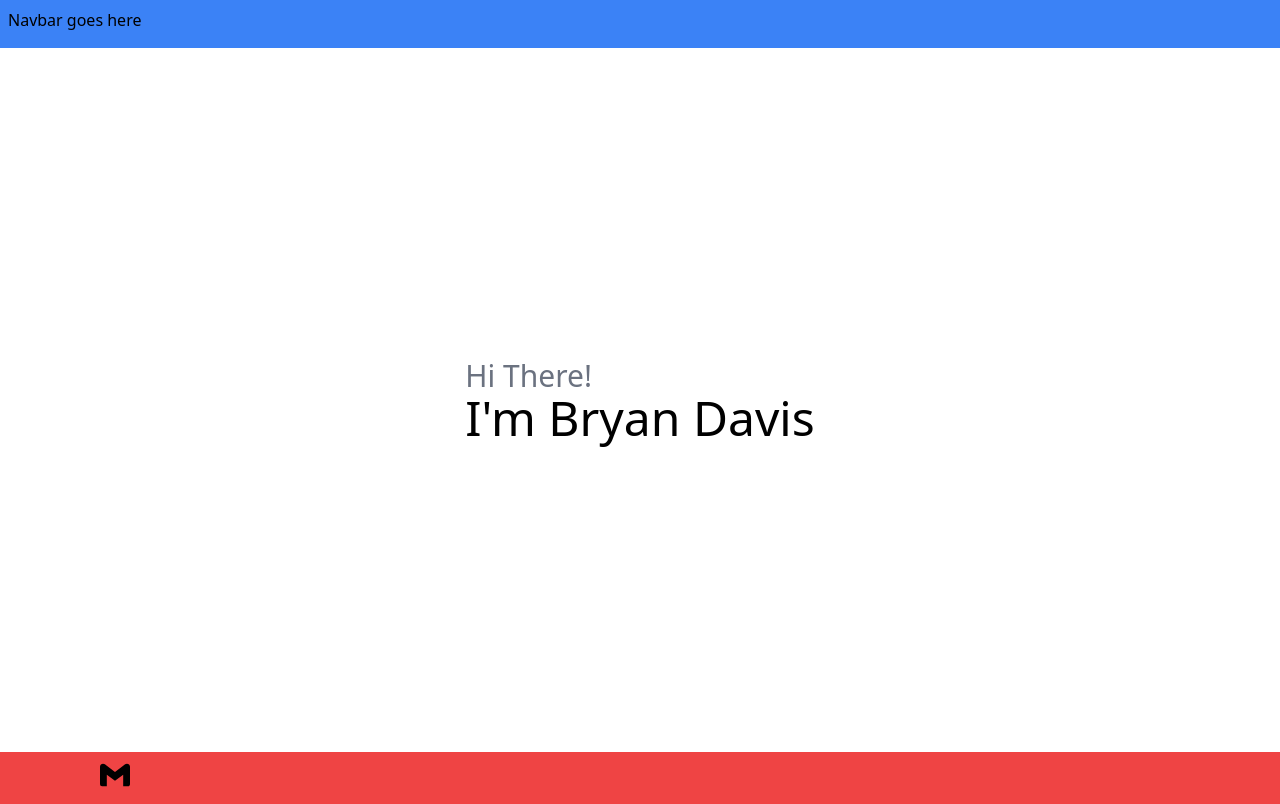
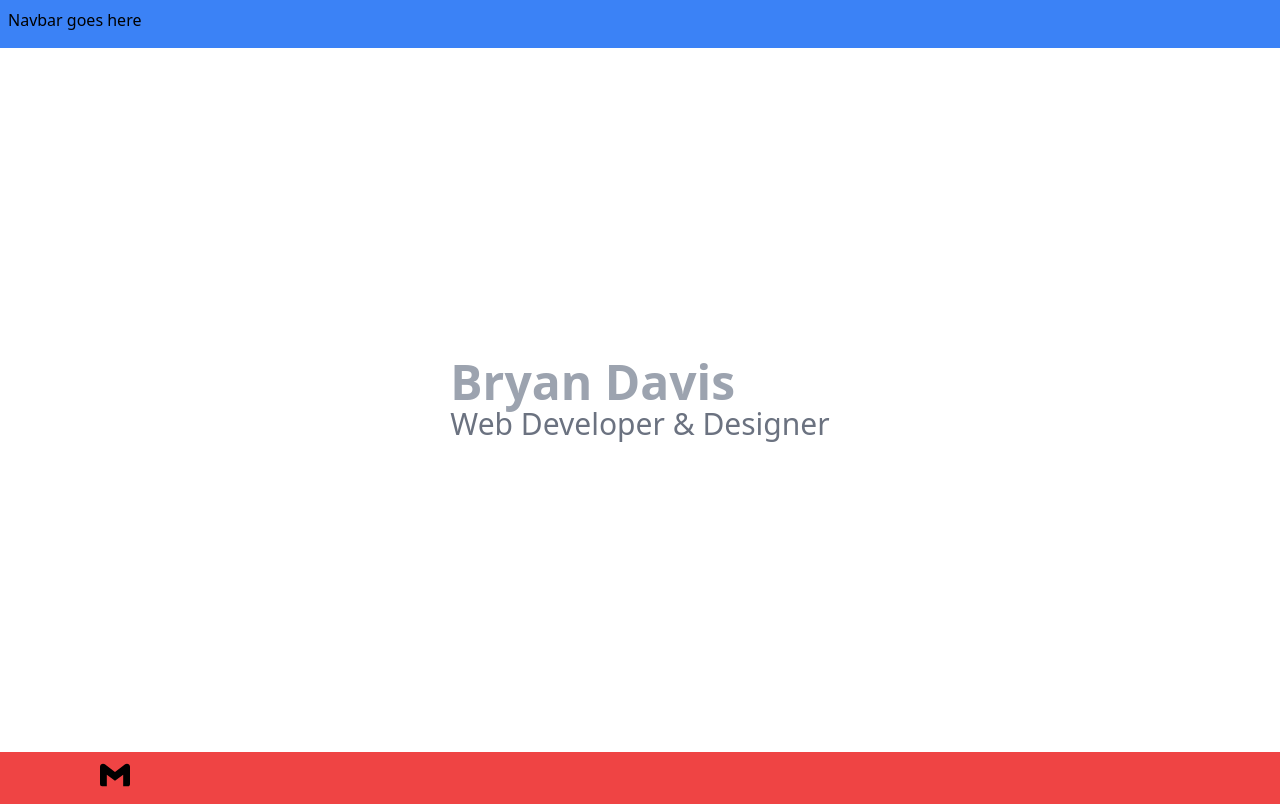
Before and after one commit to BryanDavis999/portfolio, a Next.js app: page / in a window 1280 px wide. Built offline with nearby package versions, Linux system fonts and the light colour scheme; some icons are missing.

Commit message:
Completed basic home layout

```diff
--- a/src/components/layout.tsx
+++ b/src/components/layout.tsx
@@ -17,10 +17,10 @@ const Layout = ({children}: LayoutProps) => {
           content="Bryan Davis : portfolio"
         />
       </Head>
-      <div className='h-screen w-screen flex flex-col'>
+      <main className='h-screen w-screen flex flex-col'>
         <Navbar />
         {children}
-      </div>
+      </main>
     </>
   );
 }
--- a/src/pages/index.tsx
+++ b/src/pages/index.tsx
@@ -6,8 +6,8 @@ const Home = () => {
     <Layout>
       <section className='flex flex-col justify-center items-center flex-auto'>
         <div className='flex flex-col'>
-          <h1 className='text-3xl text-gray-500'>Hi There!</h1>
-          <h2 className='text-5xl'>{"I'm Bryan Davis"}</h2>
+          <h1 className='text-5xl text-gray-400 font-bold'>Bryan Davis</h1>
+          <h2 className='text-3xl text-gray-500 font-light'>Web Developer & Designer</h2>
         </div>
       </section>
       <footer className='h-12 flex-initial'>
```
